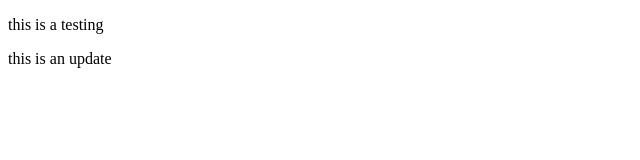
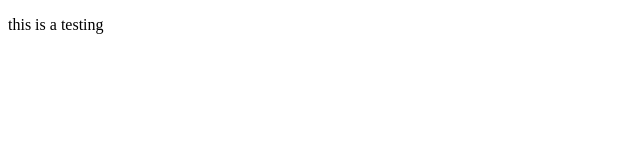
Before and after one commit to GreenyHat/SimpleBlog-Testing, a plain HTML site: page index.html in a window 1280 px wide. Shown: the full height of the page, 0-640 px from the left. Drawn offline with Linux system fonts and the light colour scheme.

Commit message:
update-0.1

```diff
--- a/index.html
+++ b/index.html
@@ -9,7 +9,7 @@
 </head>
 <body>
     <p>this is a testing</p>
-    <p>this is an update </p>
+
 
 </body>
 </html>
```
